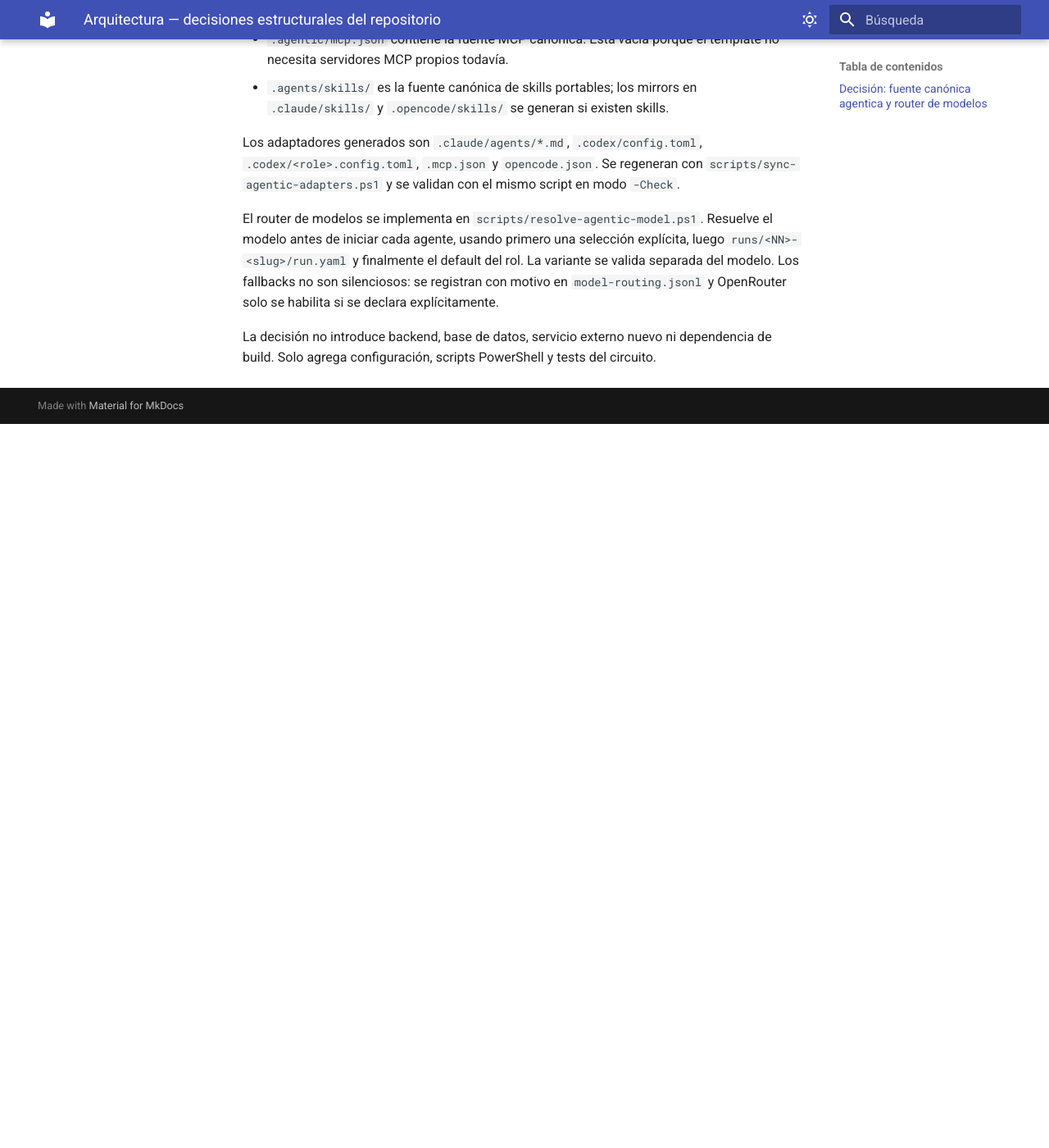
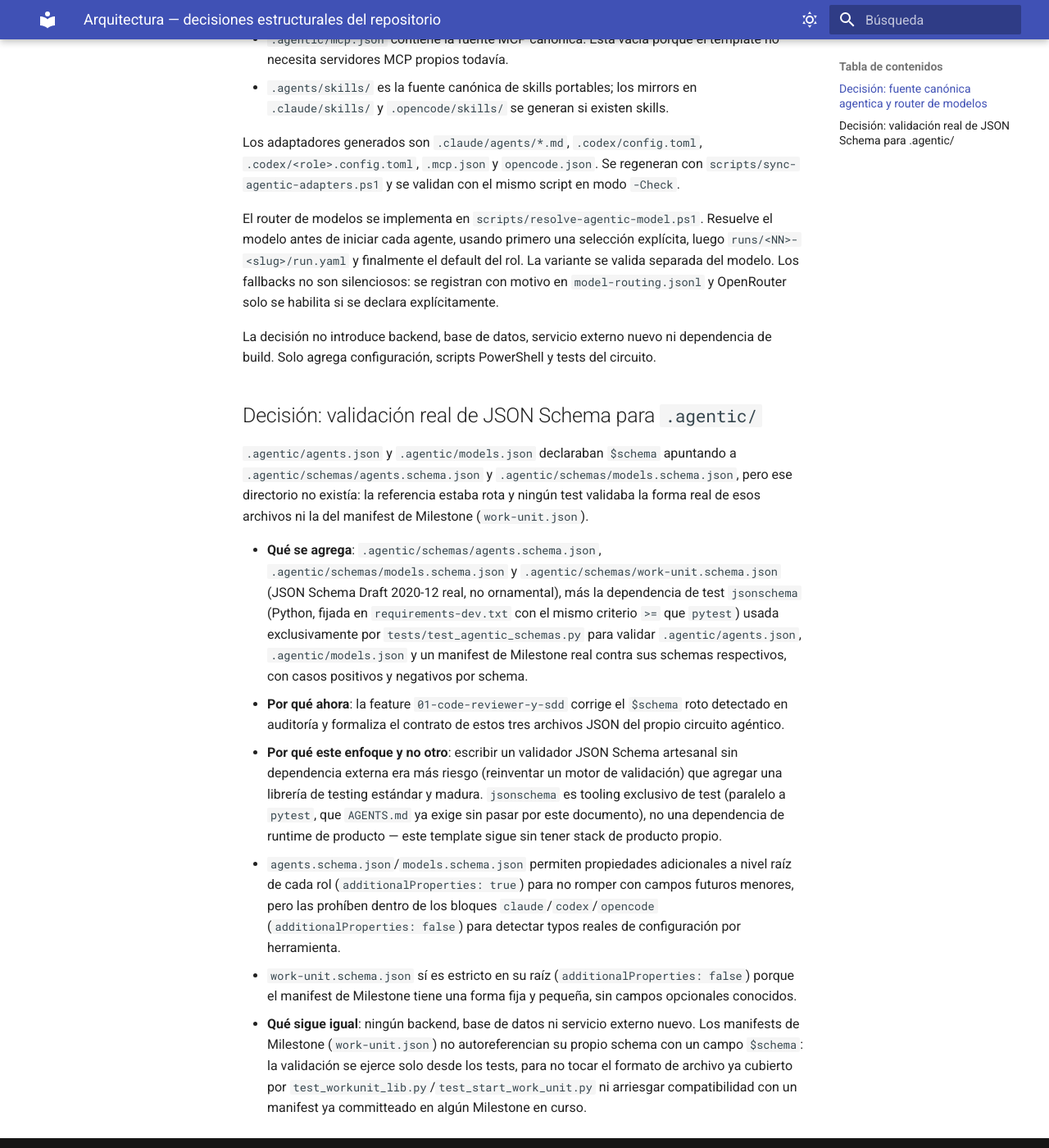
Before and after one commit to jlbellonGmail/template, an MkDocs documentation site: the page built from docs/tecnica/arquitectura.md, in a window 1280 px wide and 1400 px high, scrolled down 983 px. Shown: the whole window at 82% size. Built offline with MkDocs 1.6.1 and Material for MkDocs 9.7.7, drawn with Linux system fonts in a browser that asks for light colours; before the commit the page ends 1500 px from its top, so only the background shows below that.

Commit message:
fix: resolver referencia $schema rota en .agentic/ con JSON Schema real
.agentic/agents.json y .agentic/models.json declaraban $schema apuntando a
.agentic/schemas/, que no existia. Se agregan agents.schema.json,
models.schema.json y work-unit.schema.json (Draft 2020-12), validados con
jsonschema en tests/test_agentic_schemas.py (caso positivo y negativo por
schema). Dependencia de test documentada como decision explicita en
docs/tecnica/arquitectura.md.

```diff
--- a/docs/tecnica/arquitectura.md
+++ b/docs/tecnica/arquitectura.md
@@ -54,3 +54,46 @@ OpenRouter solo se habilita si se declara explícitamente.
 La decisión no introduce backend, base de datos, servicio externo nuevo ni
 dependencia de build. Solo agrega configuración, scripts PowerShell y
 tests del circuito.
+
+## Decisión: validación real de JSON Schema para `.agentic/`
+
+`.agentic/agents.json` y `.agentic/models.json` declaraban `$schema`
+apuntando a `.agentic/schemas/agents.schema.json` y
+`.agentic/schemas/models.schema.json`, pero ese directorio no existía:
+la referencia estaba rota y ningún test validaba la forma real de esos
+archivos ni la del manifest de Milestone (`work-unit.json`).
+
+- **Qué se agrega**: `.agentic/schemas/agents.schema.json`,
+  `.agentic/schemas/models.schema.json` y
+  `.agentic/schemas/work-unit.schema.json` (JSON Schema Draft 2020-12
+  real, no ornamental), más la dependencia de test `jsonschema` (Python,
+  fijada en `requirements-dev.txt` con el mismo criterio `>=` que
+  `pytest`) usada exclusivamente por
+  `tests/test_agentic_schemas.py` para validar `.agentic/agents.json`,
+  `.agentic/models.json` y un manifest de Milestone real contra sus
+  schemas respectivos, con casos positivos y negativos por schema.
+- **Por qué ahora**: la feature `01-code-reviewer-y-sdd` corrige el
+  `$schema` roto detectado en auditoría y formaliza el contrato de estos
+  tres archivos JSON del propio circuito agéntico.
+- **Por qué este enfoque y no otro**: escribir un validador JSON Schema
+  artesanal sin dependencia externa era más riesgo (reinventar un motor
+  de validación) que agregar una librería de testing estándar y madura.
+  `jsonschema` es tooling exclusivo de test (paralelo a `pytest`, que
+  `AGENTS.md` ya exige sin pasar por este documento), no una dependencia
+  de runtime de producto — este template sigue sin tener stack de
+  producto propio.
+  - `agents.schema.json`/`models.schema.json` permiten propiedades
+    adicionales a nivel raíz de cada rol (`additionalProperties: true`)
+    para no romper con campos futuros menores, pero las prohíben dentro
+    de los bloques `claude`/`codex`/`opencode` (`additionalProperties:
+    false`) para detectar typos reales de configuración por herramienta.
+  - `work-unit.schema.json` sí es estricto en su raíz
+    (`additionalProperties: false`) porque el manifest de Milestone tiene
+    una forma fija y pequeña, sin campos opcionales conocidos.
+- **Qué sigue igual**: ningún backend, base de datos ni servicio externo
+  nuevo. Los manifests de Milestone (`work-unit.json`) no autoreferencian
+  su propio schema con un campo `$schema`: la validación se ejerce solo
+  desde los tests, para no tocar el formato de archivo ya cubierto por
+  `test_workunit_lib.py`/`test_start_work_unit.py` ni arriesgar
+  compatibilidad con un manifest ya committeado en algún Milestone en
+  curso.
--- a/requirements-dev.txt
+++ b/requirements-dev.txt
@@ -2,3 +2,8 @@
 # No hay backend de producto todavia; cuando exista, sus dependencias
 # de runtime iran en su propio requirements.txt (ver AGENTS.md).
 pytest>=8.0.0
+# Validacion real de JSON Schema para .agentic/agents.json,
+# .agentic/models.json y runs/milestone-*/work-unit.json (ver
+# docs/tecnica/arquitectura.md, decision "Validacion real de JSON Schema
+# para .agentic/"). Tooling del propio circuito, no stack de producto.
+jsonschema>=4.21.0
```
Also changed, not shown: .agentic/README.md (+9 -3 lines), docs/tecnica/circuito-agentico.md (+17 -1 lines), 4 other files.
